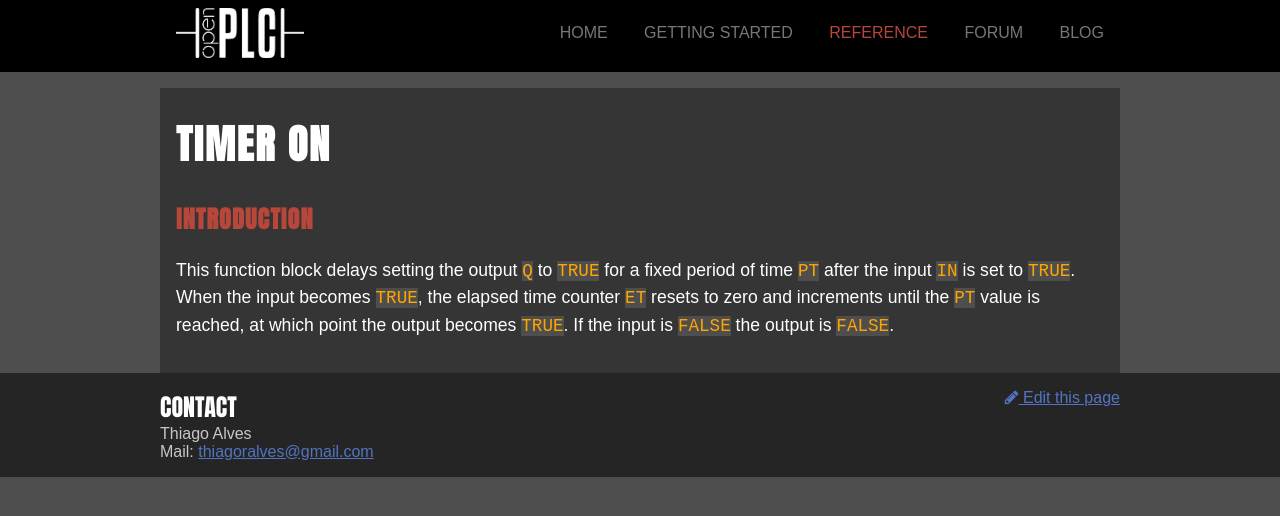
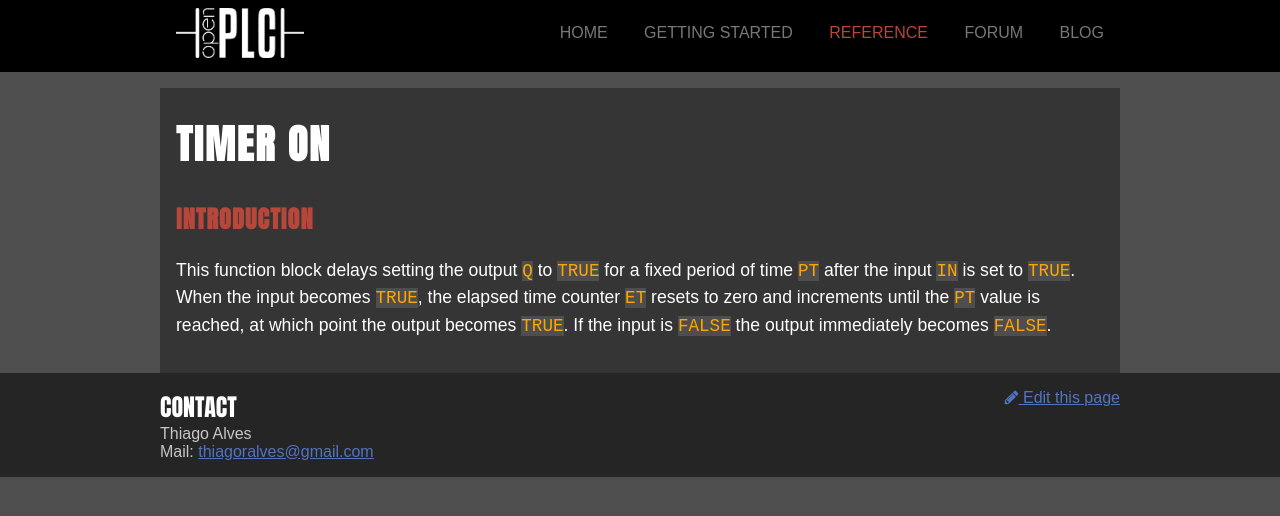
Before and after one commit to garretfick/openplcproject.github.io, a Jekyll site: the page built from reference/standard-function-blocks/timer-on.md, in a window 1280 px wide. Shown: the top 516 px of the page. Built offline with Jekyll 4.4.1, drawn with Linux system fonts in a browser that asks for light colours; nearby versions of some CDN libraries.

Commit message:
Update timer-on.md

```diff
--- a/reference/standard-function-blocks/timer-on.md
+++ b/reference/standard-function-blocks/timer-on.md
@@ -5,4 +5,4 @@
 
 ## Introduction
 
-This function block delays setting the output `Q` to `TRUE` for a fixed period of time `PT` after the input `IN` is set to `TRUE`. When the input becomes `TRUE`, the elapsed time counter `ET` resets to zero and increments until the `PT` value is reached, at which point the output becomes `TRUE`. If the input is `FALSE` the output is `FALSE`.
+This function block delays setting the output `Q` to `TRUE` for a fixed period of time `PT` after the input `IN` is set to `TRUE`. When the input becomes `TRUE`, the elapsed time counter `ET` resets to zero and increments until the `PT` value is reached, at which point the output becomes `TRUE`. If the input is `FALSE` the output immediately becomes `FALSE`.
```
